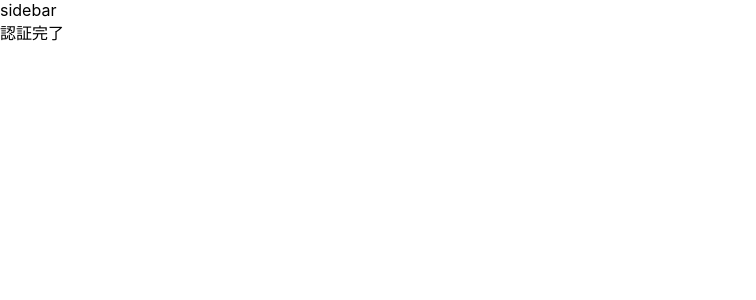
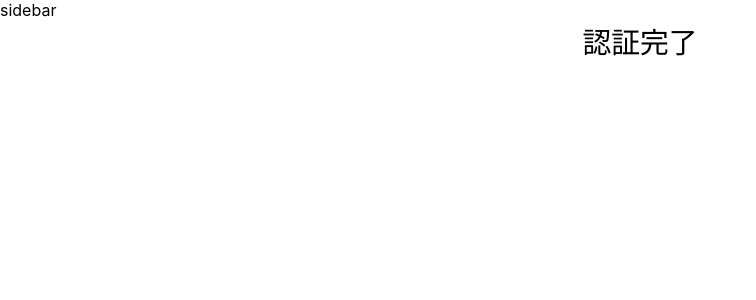
Before and after one commit to git-gen/nextjs-study, a Next.js app: page /basic_auth in a window 1280 px wide. Shown: the top 300 px of the page, without its empty margins (0-756 px from the left). Built offline with nearby package versions, Linux system fonts and the light colour scheme.

Commit message:
認証完了画面にstyleをつけてみる

```diff
--- a/next.config.js
+++ b/next.config.js
@@ -4,4 +4,12 @@ const nextConfig = {
   swcMinify: true,
 }
 
+const path = require('path');
+
+module.exports = {
+  sassOptions: {
+    includePaths: [path.join(__dirname, 'styles')]
+  }
+};
+
 module.exports = nextConfig
--- a/pages/basic_auth/index.tsx
+++ b/pages/basic_auth/index.tsx
@@ -1,5 +1,9 @@
+import styles from '../../styles/BasicAuth.module.scss'
+
 export default function BasicAuth() {
   return (
-    <div>認証完了</div>
+    <>
+      <div className={styles.title}>認証完了</div>
+    </>
   )
 }
--- /dev/null
+++ b/styles/BasicAuth.module.scss
@@ -0,0 +1,6 @@
+@import 'variables';
+
+.title {
+  font-size: $font_size_l;
+  text-align: center;
+}
```
